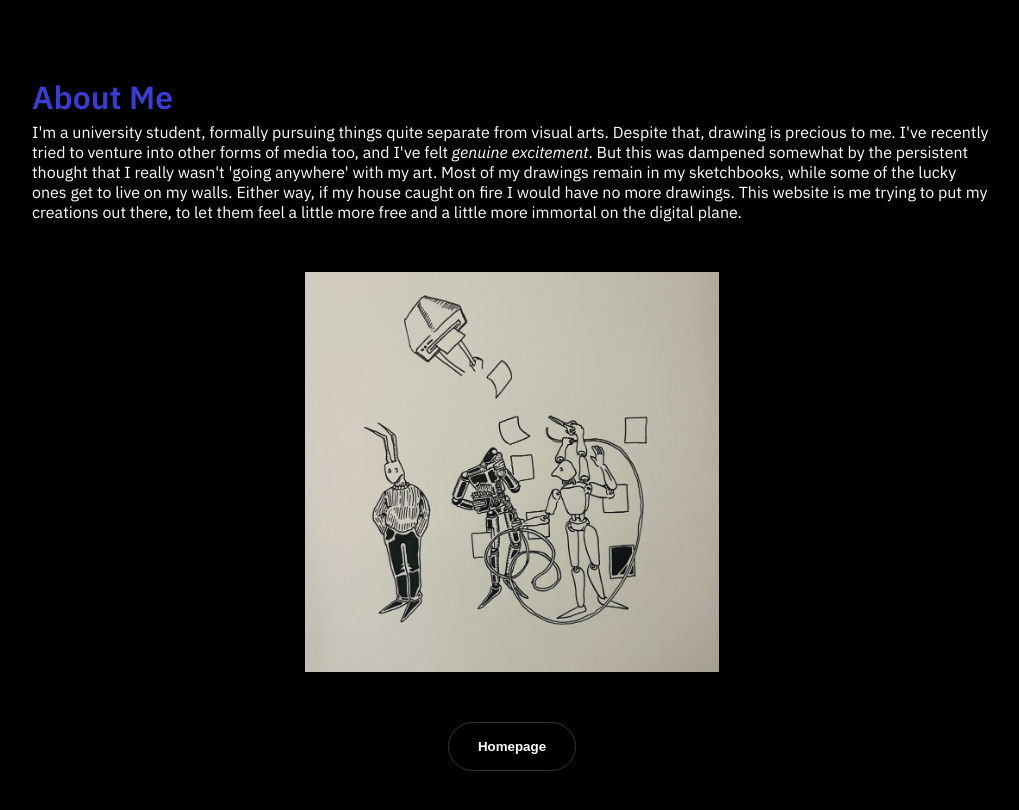
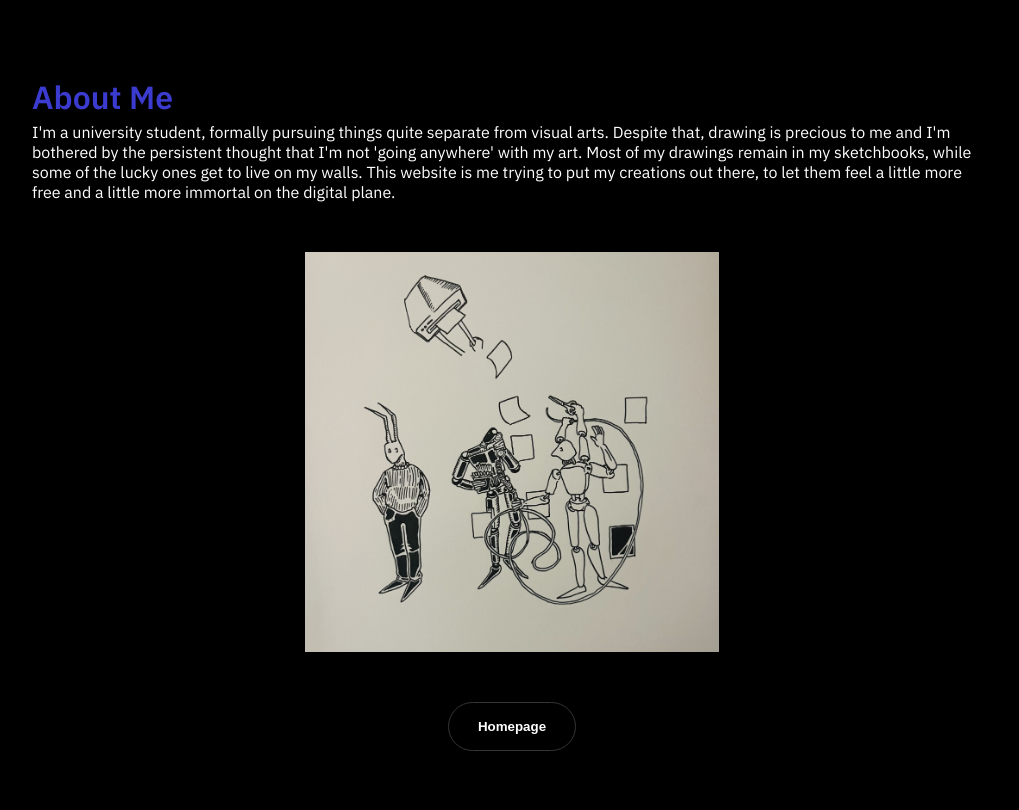
Before and after one commit to heejurho/heeju-rho, a plain HTML site: page index.html in a window 1280 px wide. Shown: the part 860-1670 px from the top of the page, without its empty margins (128-1147 px from the left). Drawn offline with Linux system fonts and the light colour scheme.

Commit message:
Update index.html

```diff
--- a/index.html
+++ b/index.html
@@ -73,7 +73,7 @@
     <section id="about">
       <div id="about-text" class="header-box">
         <h2 class="header">About Me</h2>
-        <p> I'm a university student, formally pursuing things quite separate from visual arts. Despite that, drawing is precious to me. I've recently tried to venture into other forms of media too, and I've felt <em>genuine excitement</em>. But this was dampened somewhat by the persistent thought that I really wasn't 'going anywhere' with my art. Most of my drawings remain in my sketchbooks, while some of the lucky ones get to live on my walls. Either way, if my house caught on fire I would have no more drawings. This website is me trying to put my creations out there, to let them feel a little more free and a little more immortal on the digital plane.</p>
+        <p> I'm a university student, formally pursuing things quite separate from visual arts. Despite that, drawing is precious to me and I'm bothered by the persistent thought that I'm not 'going anywhere' with my art. Most of my drawings remain in my sketchbooks, while some of the lucky ones get to live on my walls. This website is me trying to put my creations out there, to let them feel a little more free and a little more immortal on the digital plane.</p>
         <img src="assets/me.jpg" alt="me" id="me">
         <div class="btn-container">
           <button class="btn2 btn-color-2" id="homepagebtn"
```
